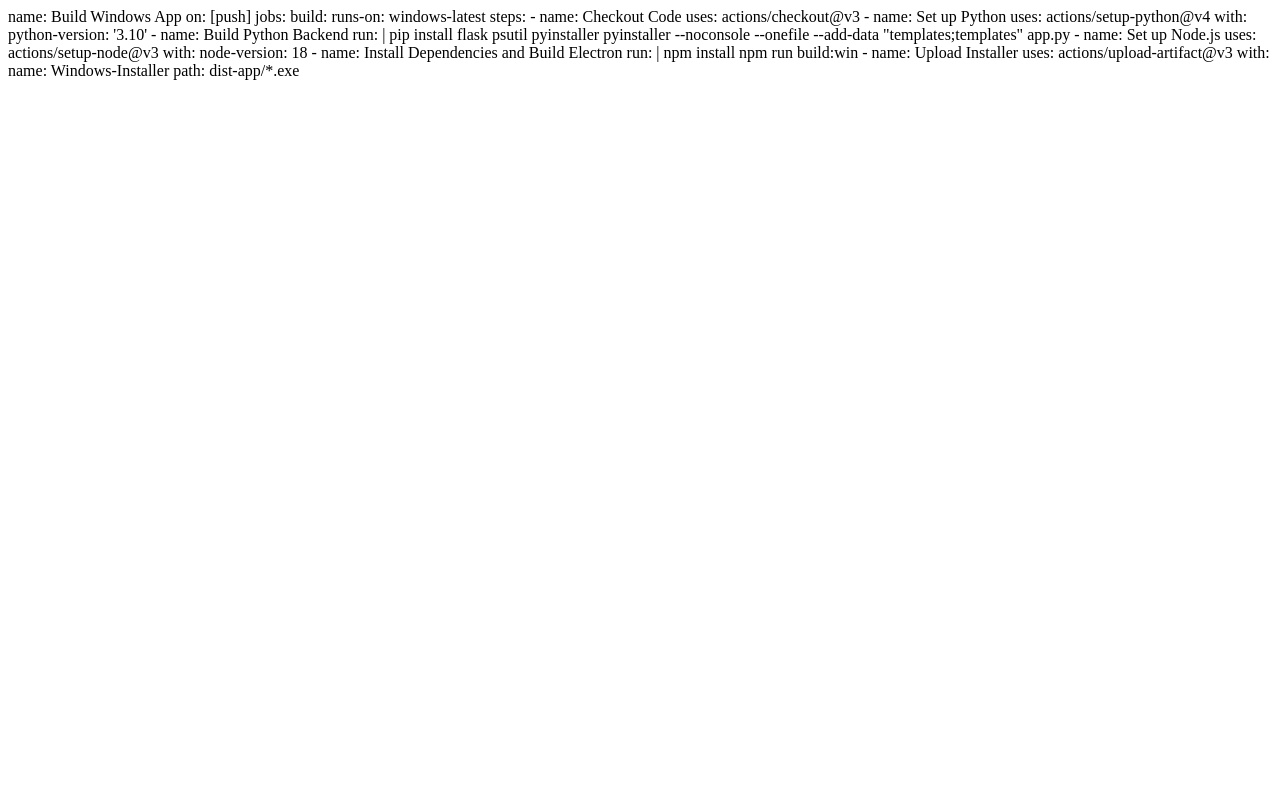
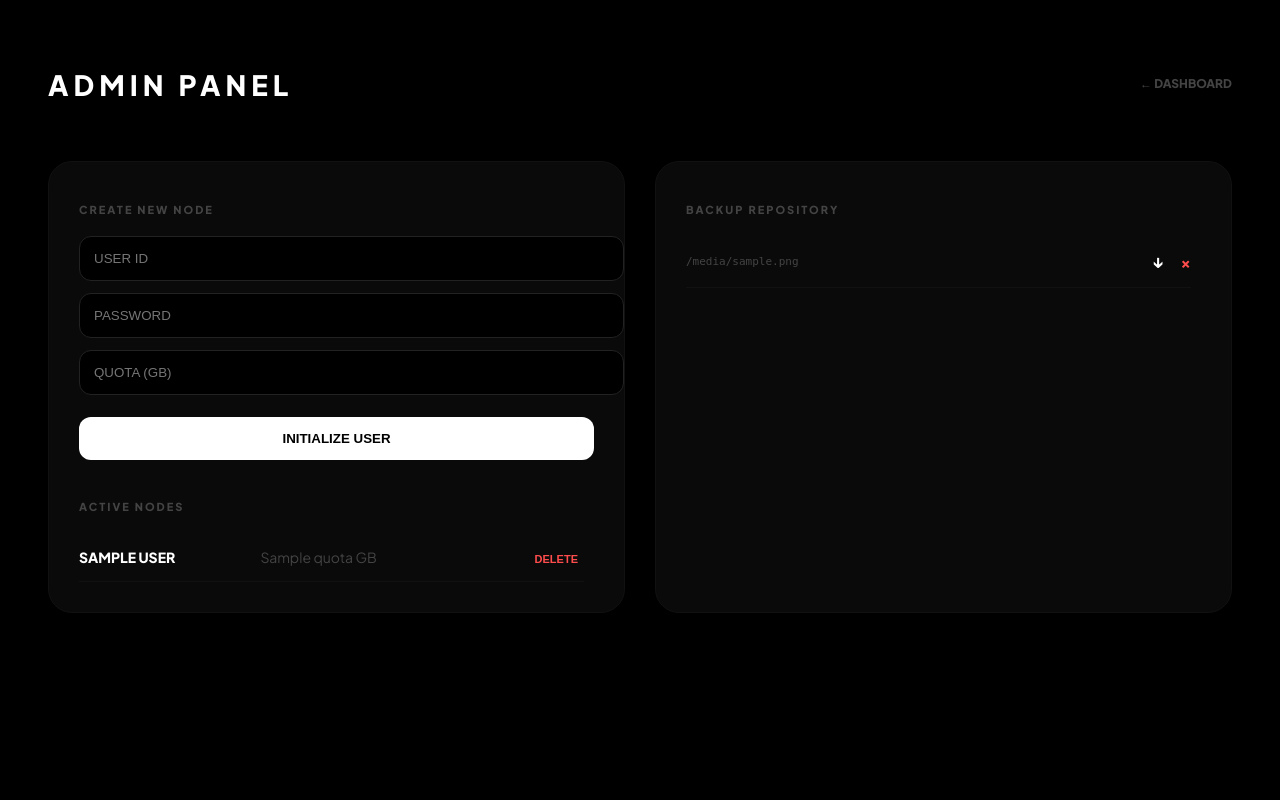
Before and after one commit to AshiLara2007/Prispoint-app, a Python web app: template templates/admin.html in a window 1280 px wide. Run offline with Jinja, Linux system fonts and the light colour scheme; the template is opened without the code that fills it: most values are stand-ins (such as "Sample title", 1, 10 or a date in 2020); some libraries are stand-ins or nearby versions.

Commit message:
Add files via upload

```diff
--- a/templates/admin.html
+++ b/templates/admin.html
@@ -1,34 +1,137 @@
-name: Build Windows App
-on: [push]
-jobs:
-  build:
-    runs-on: windows-latest
-    steps:
-      - name: Checkout Code
-        uses: actions/checkout@v3
+<!DOCTYPE html>
+<html>
+<head>
+    <title>ADMIN | PRISPOINT</title>
+    <script src="https://cdnjs.cloudflare.com/ajax/libs/gsap/3.12.2/gsap.min.js"></script>
+    <link href="https://fonts.googleapis.com/css2?family=Plus+Jakarta+Sans:wght@400;800&display=swap" rel="stylesheet">
+    <style>
+        body { background: #000; color: #fff; font-family: 'Plus Jakarta Sans'; padding: 40px; overflow-x: hidden; }
 
-      - name: Set up Python
-        uses: actions/setup-python@v4
-        with:
-          python-version: '3.10'
+        /* Initial states for animations */
+        .header-sec, .card, tr { opacity: 0; transform: translateY(20px); }
 
-      - name: Build Python Backend
-        run: |
-          pip install flask psutil pyinstaller
-          pyinstaller --noconsole --onefile --add-data "templates;templates" app.py
+        .card { background: #0a0a0a; border: 1px solid #111; padding: 30px; border-radius: 24px; transition: 0.3s; }
+        .card:hover { border-color: #222; box-shadow: 0 10px 30px rgba(0,0,0,0.5); }
 
-      - name: Set up Node.js
-        uses: actions/setup-node@v3
-        with:
-          node-version: 18
+        .grid { display: grid; grid-template-columns: 1fr 1fr; gap: 30px; margin-top: 20px; }
 
-      - name: Install Dependencies and Build Electron
-        run: |
-          npm install
-          npm run build:win
+        h1 { letter-spacing: 5px; font-weight: 800; font-size: 28px; }
+        h3 { color: #444; font-size: 11px; letter-spacing: 2px; margin-bottom: 20px; }
 
-      - name: Upload Installer
-        uses: actions/upload-artifact@v3
-        with:
-          name: Windows-Installer
-          path: dist-app/*.exe
+        input {
+            background: #000; border: 1px solid #222; color: #fff; padding: 14px;
+            width: 100%; border-radius: 12px; margin-bottom: 12px; outline: none;
+            transition: 0.3s cubic-bezier(0.4, 0, 0.2, 1);
+        }
+        input:focus { border-color: #fff; background: #050505; transform: scale(1.01); }
+
+        .btn {
+            background: #fff; color: #000; padding: 14px; border-radius: 12px;
+            border: none; font-weight: 800; cursor: pointer; width: 100%;
+            transition: 0.3s; margin-top: 10px;
+        }
+        .btn:hover { transform: scale(1.02); background: #eee; }
+        .btn:active { transform: scale(0.98); }
+
+        table { width: 100%; border-collapse: collapse; }
+        td { padding: 15px 0; border-bottom: 1px solid #111; font-size: 14px; transition: 0.2s; }
+        tr:hover td { color: #fff; background: rgba(255,255,255,0.02); }
+
+        .back-link { color: #444; text-decoration: none; font-weight: 800; font-size: 12px; transition: 0.3s; }
+        .back-link:hover { color: #fff; }
+
+        /* Custom Scrollbar for backup list */
+        .scroll-area { max-height: 450px; overflow-y: auto; padding-right: 10px; }
+        .scroll-area::-webkit-scrollbar { width: 4px; }
+        .scroll-area::-webkit-scrollbar-thumb { background: #222; border-radius: 10px; }
+    </style>
+</head>
+<body>
+
+    <div class="header-sec" style="display:flex; justify-content:space-between; align-items:center; margin-bottom:40px;">
+        <h1>ADMIN PANEL</h1>
+        <a href="/" class="back-link">← DASHBOARD</a>
+    </div>
+
+    <div class="grid">
+        <div class="card">
+            <h3>CREATE NEW NODE</h3>
+            <form method="POST">
+                <input type="hidden" name="act" value="add">
+                <input type="text" name="target" placeholder="USER ID" required autocomplete="off">
+                <input type="text" name="pw" placeholder="PASSWORD" required>
+                <input type="number" name="quota" placeholder="QUOTA (GB)" required>
+                <button type="submit" class="btn">INITIALIZE USER</button>
+            </form>
+
+            <h3 style="margin-top:40px;">ACTIVE NODES</h3>
+            <div class="scroll-area">
+                <table>
+                    {% for u in users %}
+                    <tr>
+                        <td style="font-weight:800;">{{ u.name|upper }}</td>
+                        <td style="color:#444;">{{ u.quota }} GB</td>
+                        <td style="text-align:right;">
+                            {% if u.name != 'admin' %}
+                            <form method="POST" style="display:inline;">
+                                <input type="hidden" name="act" value="rem">
+                                <input type="hidden" name="target" value="{{ u.name }}">
+                                <button style="background:none; border:none; color:#ff4d4d; cursor:pointer; font-weight:800; font-size:11px;">DELETE</button>
+                            </form>
+                            {% endif %}
+                        </td>
+                    </tr>
+                    {% endfor %}
+                </table>
+            </div>
+        </div>
+
+        <div class="card">
+            <h3>BACKUP REPOSITORY</h3>
+            <div class="scroll-area">
+                <table>
+                    {% if not deleted_files %}
+                        <tr><td style="color:#222; text-align:center;">NO BACKUPS FOUND</td></tr>
+                    {% endif %}
+                    {% for f in deleted_files %}
+                    <tr>
+                        <td style="font-size: 11px; color: #444; font-family: monospace;">{{ f }}</td>
+                        <td style="text-align: right; min-width: 80px;">
+                            <a href="/admin/download_backup/{{ f }}" style="color:#fff; text-decoration:none; font-weight:800; margin-right:15px; font-size:16px;">↓</a>
+                            <a href="/admin/delete_backup/{{ f }}" style="color:#ff4d4d; text-decoration:none; font-weight:800; font-size:16px;">×</a>
+                        </td>
+                    </tr>
+                    {% endfor %}
+                </table>
+            </div>
+        </div>
+    </div>
+
+    <script>
+        window.addEventListener('DOMContentLoaded', () => {
+            // Header animation
+            gsap.to(".header-sec", { opacity: 1, y: 0, duration: 1, ease: "power4.out" });
+
+            // Cards stagger animation
+            gsap.to(".card", {
+                opacity: 1,
+                y: 0,
+                duration: 1.2,
+                stagger: 0.2,
+                ease: "power4.out",
+                delay: 0.2
+            });
+
+            // Table rows stagger animation
+            gsap.to("tr", {
+                opacity: 1,
+                y: 0,
+                duration: 0.8,
+                stagger: 0.05,
+                delay: 0.5,
+                ease: "power2.out"
+            });
+        });
+    </script>
+</body>
+</html>
```
Also changed, not shown: templates/index.html (added, +215 -0 lines), templates/login.html (added, +121 -0 lines).
